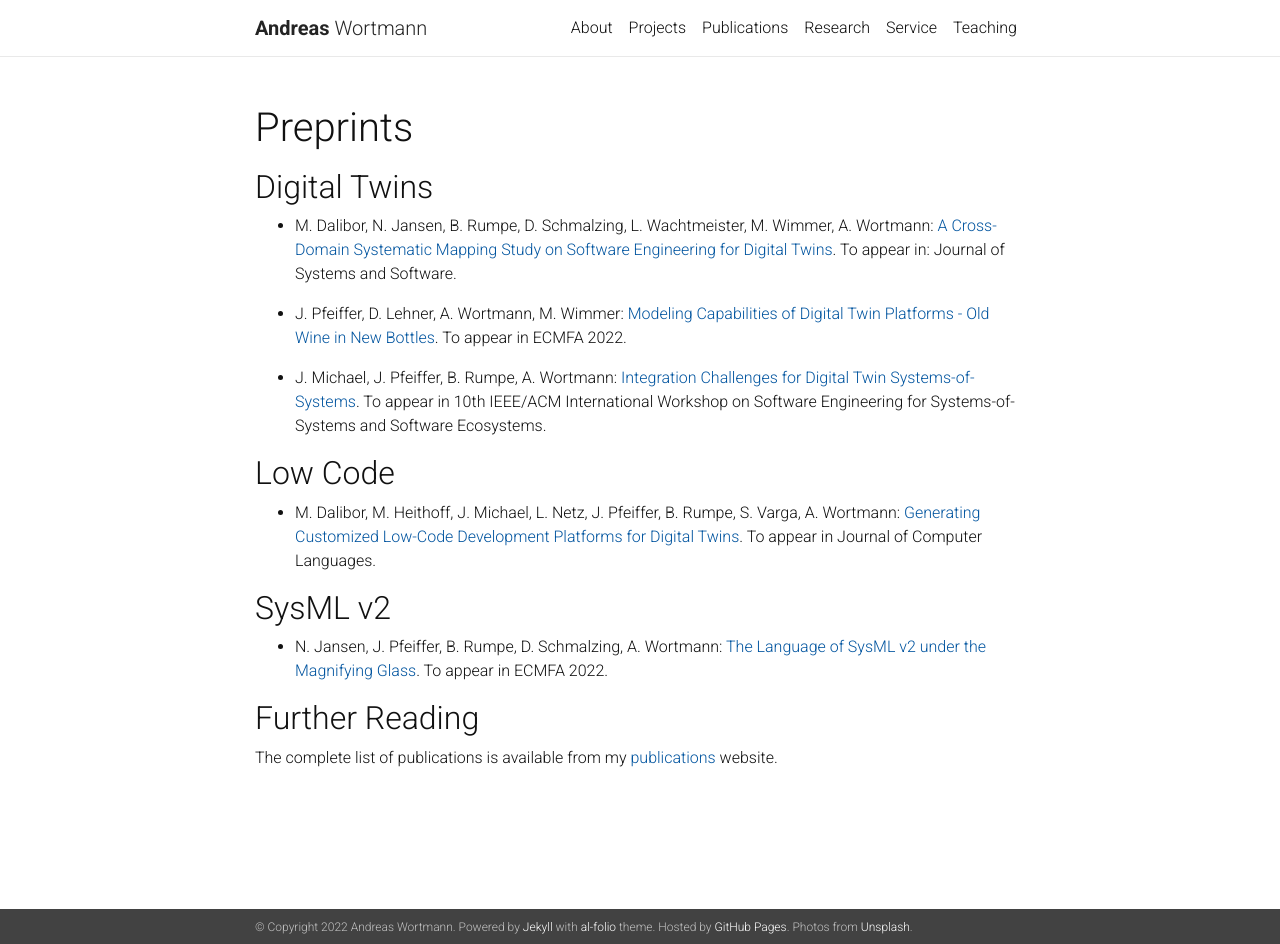
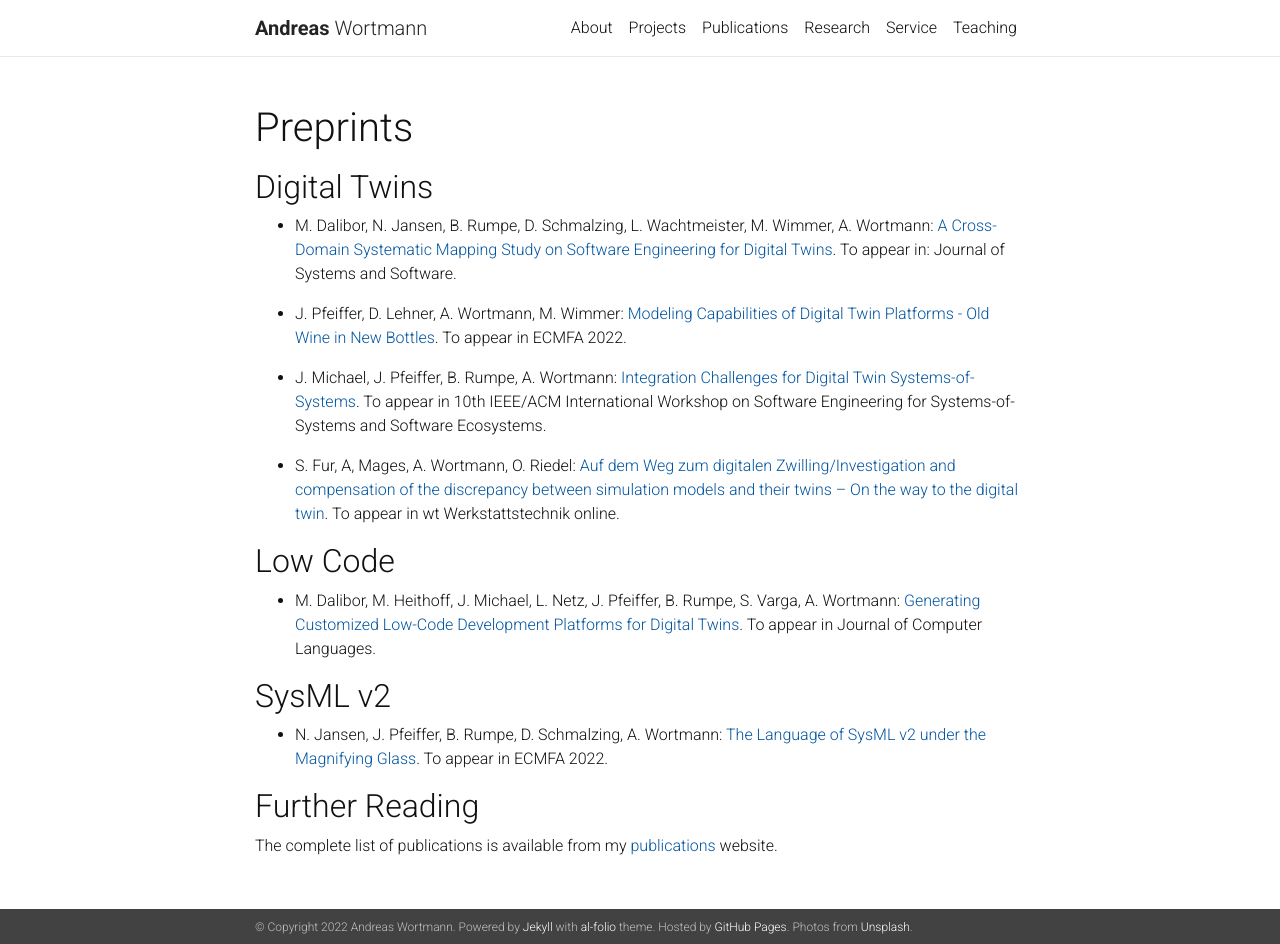
Before and after one commit to awortmann/awortmann.github.io, a Jekyll site: the page built from _pages/preprints.md, in a window 1280 px wide and 944 px high. Built offline with Jekyll 4.4.1, drawn with Linux system fonts in a browser that asks for light colours; nearby versions of some CDN libraries; a style sheet for code colours, icons or effects is not loaded.

Commit message:
Minor update

```diff
--- a/_pages/preprints.md
+++ b/_pages/preprints.md
@@ -15,6 +15,8 @@ pdf). To appear in ECMFA 2022.
 
 - J. Michael, J. Pfeiffer, B. Rumpe, A. Wortmann: [Integration Challenges for Digital Twin Systems-of-Systems](../downloads/preprints/2022/Integration_Challenges_for_Digital_Twin_Systems-of-Systems.pdf). To appear in 10th IEEE/ACM International Workshop on Software Engineering for Systems-of-Systems and Software Ecosystems.
 
+- S. Fur, A, Mages, A. Wortmann, O. Riedel: [Auf dem Weg zum digitalen Zwilling/Investigation and compensation of the discrepancy between simulation models and their twins – On the way to the digital twin](https://elibrary.vdi-verlag.de/10.37544/1436-4980-2022-04-58/auf-dem-weg-zum-digitalen-zwilling-investigation-and-compensation-of-the-discrepancy-between-simulation-models-and-their-twins-on-the-way-to-the-digital-twin-jahrgang-112-2022-heft-04?page=1). To appear in wt Werkstattstechnik online.
+
 ## Low Code
 
 - M. Dalibor, M. Heithoff, J. Michael, L. Netz, J. Pfeiffer, B. Rumpe, S. Varga, A. Wortmann: [Generating Customized Low-Code Development Platforms for Digital Twins](../downloads/preprints/2022/Generating_Customized_Low-Code_Development_Platforms_for_Digital_Twins.pdf). To appear in Journal of Computer Languages.
```
